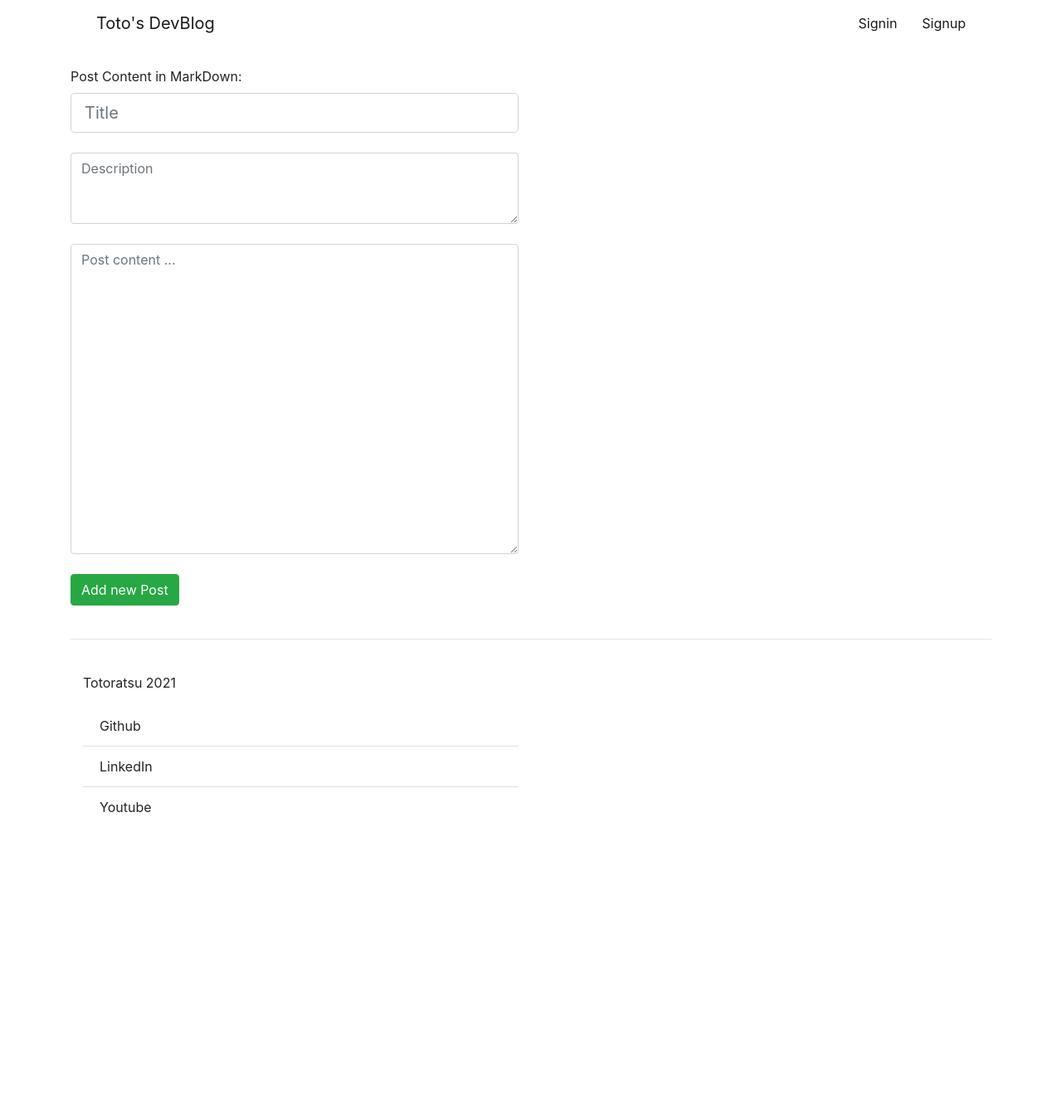
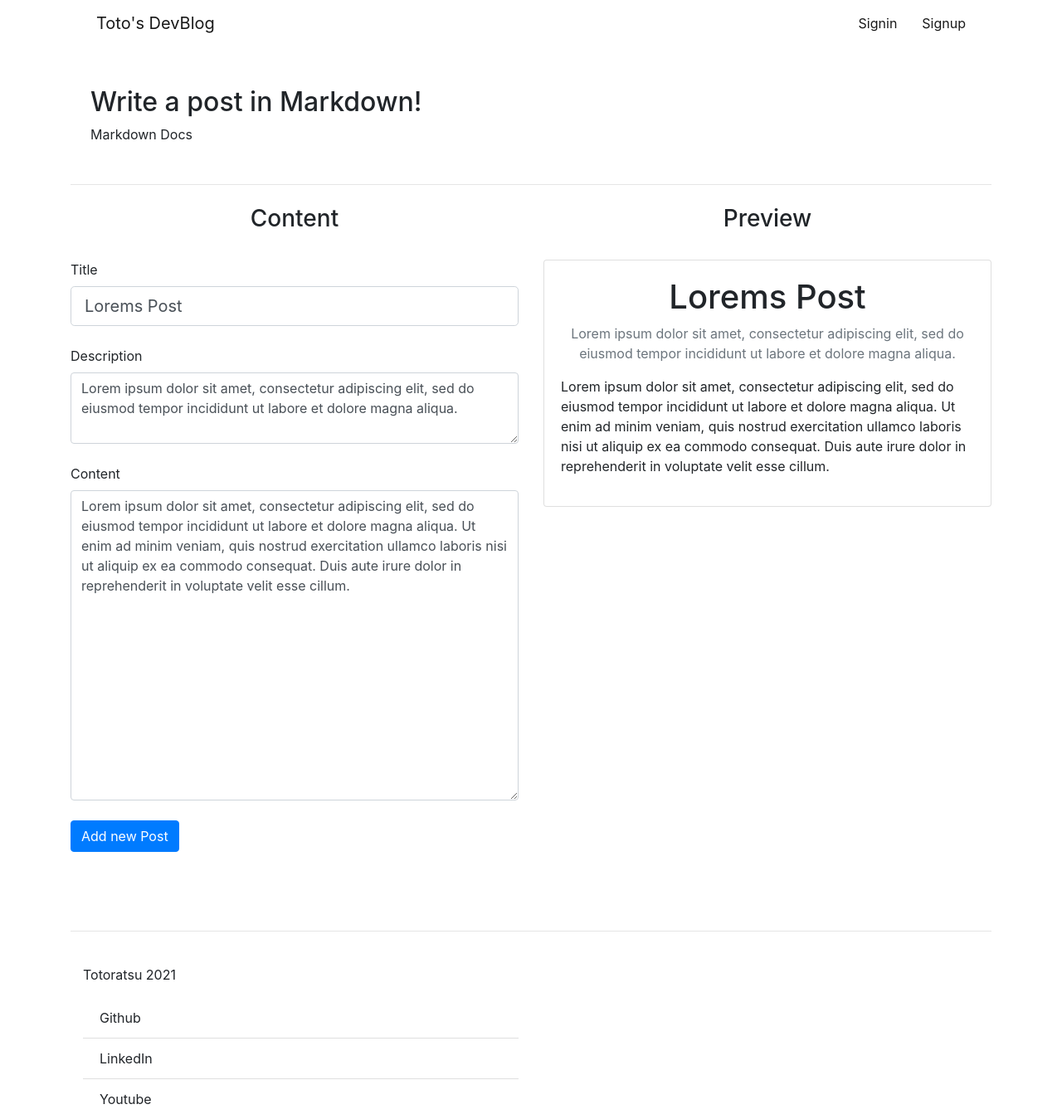
Before and after one commit to Totoratsu/OpenBlog, a Next.js app in the folder frontend/: page /add in a window 1280 px wide. Shown: the whole page at 83% size. Before the commit the page ends 997 px from the top, so only its background shows below. Built offline with nearby package versions, Linux system fonts and the light colour scheme.

Commit message:
Added styles to post page and user page

```diff
--- a/frontend/src/components/Footer.tsx
+++ b/frontend/src/components/Footer.tsx
@@ -1,3 +1,4 @@
+import Link from 'next/link';
 import React from 'react';
 import { Col, Container, ListGroup, Row } from 'react-bootstrap';
 
@@ -9,9 +10,23 @@ const Footer = ({ className }: { className?: string }): JSX.Element => {
 				<Row>
 					<Col md={6}>
 						<ListGroup variant="flush">
-							<ListGroup.Item>Github</ListGroup.Item>
-							<ListGroup.Item>LinkedIn</ListGroup.Item>
-							<ListGroup.Item>Youtube</ListGroup.Item>
+							<ListGroup.Item>
+								<Link href="https://github.com/Totoratsu">
+									<a target="blank">Github</a>
+								</Link>
+							</ListGroup.Item>
+
+							<ListGroup.Item>
+								<Link href="https://www.linkedin.com/">
+									<a target="blank">LinkedIn</a>
+								</Link>
+							</ListGroup.Item>
+
+							<ListGroup.Item>
+								<Link href="https://www.youtube.com/">
+									<a target="blank">Youtube</a>
+								</Link>
+							</ListGroup.Item>
 						</ListGroup>
 					</Col>
 				</Row>
--- a/frontend/src/components/MainContainer.tsx
+++ b/frontend/src/components/MainContainer.tsx
@@ -17,9 +17,12 @@ const MainContainer = ({ title, children, className }: props): JSX.Element => {
 			<Head>
 				<title>{title ? title : "Toto's DevBlog"}</title>
 			</Head>
-			<Header />
 
-			{children}
+			<div id="body">
+				<Header />
+
+				{children}
+			</div>
 
 			<hr className="mt-4 pt-4" />
 			<Footer />
--- a/frontend/src/pages/add.tsx
+++ b/frontend/src/pages/add.tsx
@@ -1,6 +1,6 @@
 import { gql } from 'graphql-request';
 import React, { useState } from 'react';
-import { Col, Row, Form, Button } from 'react-bootstrap';
+import { Col, Row, Form, Button, Card } from 'react-bootstrap';
 import Markdown from 'react-markdown';
 import { useSelector } from 'react-redux';
 import Router from 'next/router';
@@ -8,15 +8,20 @@ import Router from 'next/router';
 import MainContainer from '../components/MainContainer';
 import { sendQuery } from '../libs/graphql';
 import { IUserAuth } from '../types';
+import Link from 'next/link';
 
 const add = (): JSX.Element => {
 	const user = useSelector((state: { user: IUserAuth }) => state.user);
 
 	const [err, setError] = useState('');
 
-	const [content, setContent] = useState('');
-	const [title, setTitle] = useState('');
-	const [description, setDescription] = useState('');
+	const [title, setTitle] = useState('Lorems Post');
+	const [description, setDescription] = useState(
+		'Lorem ipsum dolor sit amet, consectetur adipiscing elit, sed do eiusmod tempor incididunt ut labore et dolore magna aliqua.'
+	);
+	const [content, setContent] = useState(
+		'Lorem ipsum dolor sit amet, consectetur adipiscing elit, sed do eiusmod tempor incididunt ut labore et dolore magna aliqua. Ut enim ad minim veniam, quis nostrud exercitation ullamco laboris nisi ut aliquip ex ea commodo consequat. Duis aute irure dolor in reprehenderit in voluptate velit esse cillum.'
+	);
 
 	async function handleCreatePost(): Promise<void> {
 		try {
@@ -57,13 +62,22 @@ const add = (): JSX.Element => {
 
 	return (
 		<MainContainer>
+			<div className="mb-4 mt-4 p-4">
+				<h2>Write a post in Markdown!</h2>
+				<Link href="https://markdown-guide.readthedocs.io/en/latest/basics.html">
+					<a target="blank">Markdown Docs</a>
+				</Link>
+			</div>
+
+			<hr />
 			<p className="text-center text-danger mt-4 mb-4">{err}</p>
-			<Row className="d-flex justify-content-between">
+			<Row className="d-flex justify-content-between mt-4">
 				<Col md={6}>
+					<h3 className="text-center">Content</h3>
 					<Form>
 						<Form.Group controlId="">
-							<Form.Label>Post Content in MarkDown:</Form.Label>
 							<br />
+							<Form.Label>Title</Form.Label>
 							<Form.Control
 								size="lg"
 								type="text"
@@ -72,6 +86,7 @@ const add = (): JSX.Element => {
 								value={title}
 							/>
 							<br />
+							<Form.Label>Description</Form.Label>
 							<Form.Control
 								placeholder="Description"
 								as="textarea"
@@ -80,6 +95,7 @@ const add = (): JSX.Element => {
 								value={description}
 							/>
 							<br />
+							<Form.Label>Content</Form.Label>
 							<Form.Control
 								placeholder="Post content ..."
 								as="textarea"
@@ -88,16 +104,24 @@ const add = (): JSX.Element => {
 								value={content}
 							/>
 							<br />
-							<Button variant="success" onClick={handleCreatePost}>
+							<Button variant="primary" onClick={handleCreatePost}>
 								Add new Post
 							</Button>
 						</Form.Group>
 					</Form>
 				</Col>
+
 				<Col md={6}>
-					<h1 className="text-center">{title}</h1>
-					<p className="text-center text-muted">{description}</p>
-					<Markdown escapeHtml={true} source={content} />
+					<h3 className="text-center">Preview</h3>
+					<br />
+
+					<Card>
+						<Card.Body>
+							<h1 className="text-center">{title}</h1>
+							<p className="text-center text-muted">{description}</p>
+							<Markdown escapeHtml={true} source={content} />
+						</Card.Body>
+					</Card>
 				</Col>
 			</Row>
 		</MainContainer>
--- a/frontend/src/styles/globals.css
+++ b/frontend/src/styles/globals.css
@@ -1,3 +1,7 @@
+:root {
+	--footer: 5%;
+}
+
 html,
 body {
 	padding: 0;
@@ -19,3 +23,17 @@ a {
 	color: #35383a;
 	text-decoration: none;
 }
+
+#body {
+	min-height: 75vh;
+	position: relative;
+	margin: 0;
+	padding-bottom: var(--footer);
+	box-sizing: border-box;
+}
+
+#footer {
+	position: absolute;
+	bottom: 0;
+	height: var(--footer);
+}
```
Also changed, not shown: frontend/src/pages/posts.tsx (+13 -5 lines), frontend/src/pages/user/[userId].tsx (+16 -5 lines).
